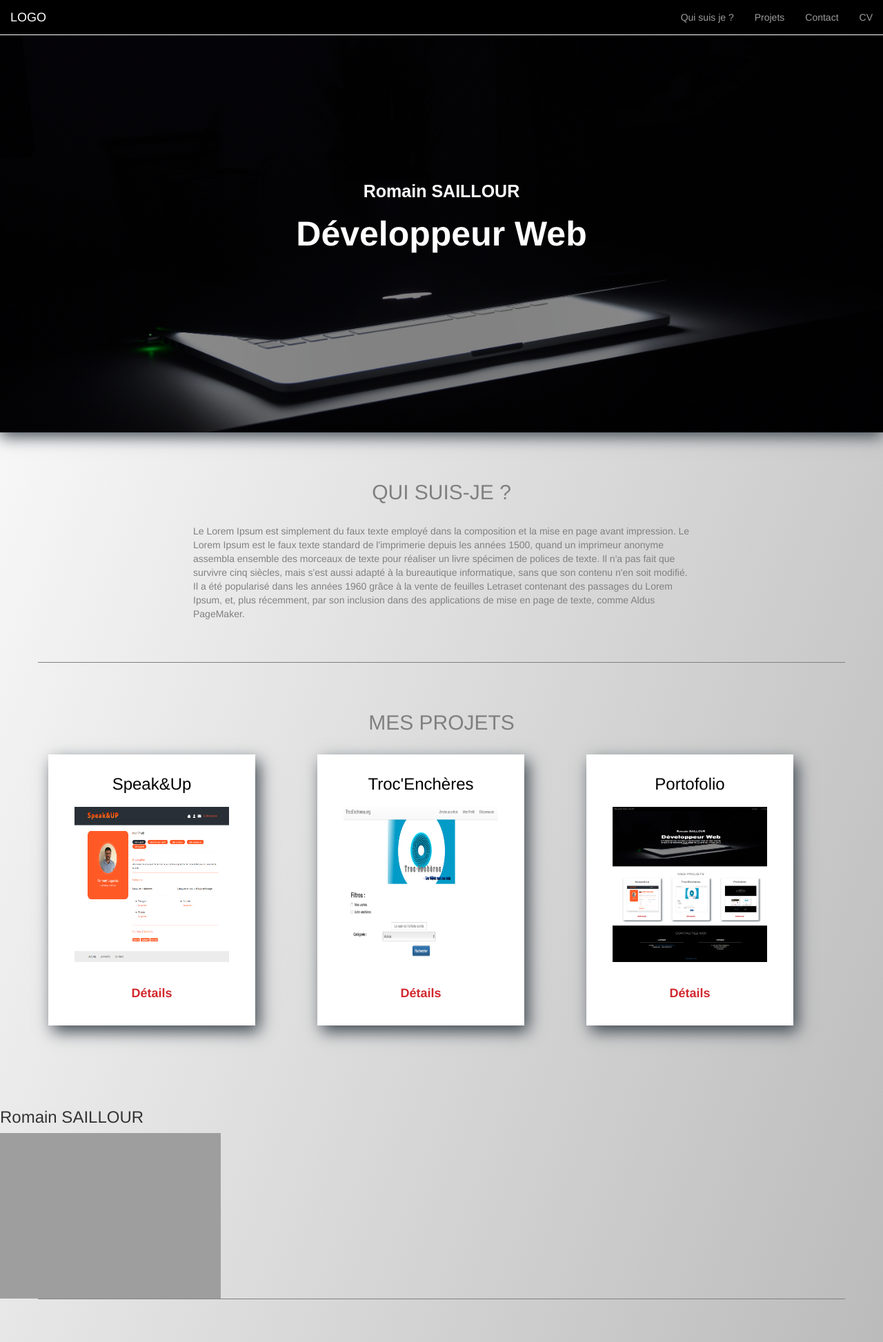
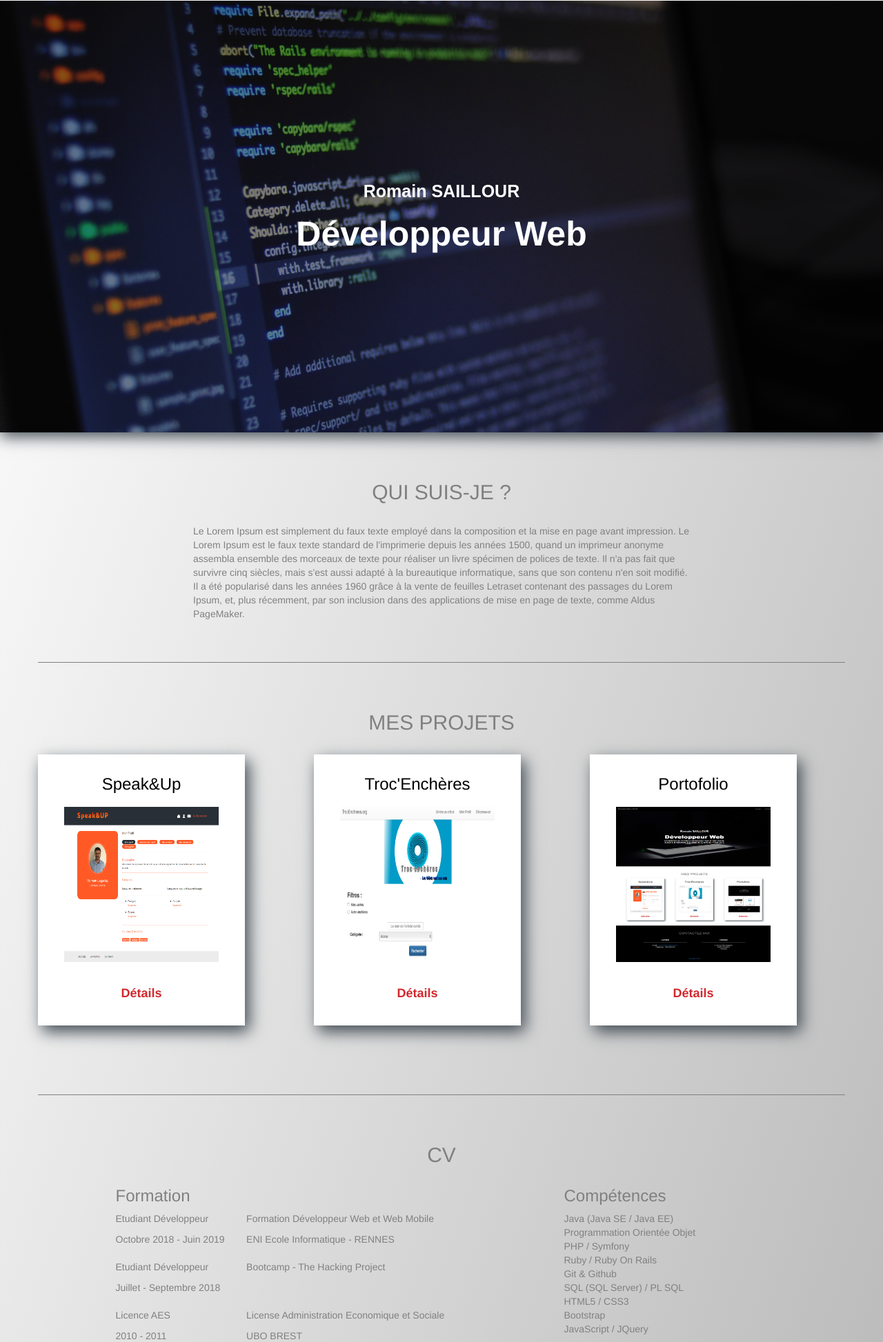
Before and after one commit to RomainSai/portofolio, a PHP site: page /index.html in a window 1280 px wide. Shown: the top 1946 px of the page at 69% size. Run offline with PHP 8.4, Linux system fonts and the light colour scheme; some libraries are stand-ins or nearby versions; grey boxes are pictures that could not be loaded.

Commit message:
changement photo begin du cv et bouton ouvrir en pdf cv

```diff
--- a/index.html
+++ b/index.html
@@ -15,9 +15,9 @@
   <!-- HEADER -->
   <header id="header">
     <nav id="navbar" class="navbar header navbar-inverse navbar-fixed-top align-items-center">
-      <div class="container-fluid">
+      <div class="container-fluid" id="navbar">
         <!-- Brand and toggle get grouped for better mobile display -->
-        <div class="navbar-header">
+        <div class="navbar-header" id="navbar">
           <button type="button" class="navbar-toggle collapsed" id="dlDropDown" data-toggle="collapse" data-target="#bs-example-navbar-collapse-1" aria-expanded="false">
             <span class="sr-only">Toggle navigation</span>
             <span class="icon-bar"></span>
@@ -32,7 +32,7 @@
             <li><a class="download" href="#presentation">Qui suis je ?</a></li>
             <li><a class="download" href="#projets">Projets</a></li>
             <li><a class="download" href="#contact">Contact</a></li>
-            <li><a class="download" href="#cv">CV</a></li>
+            <li><a class="download" href="#resume">CV</a></li>
           </ul>
         </div><!-- /.navbar-collapse -->
       </div><!-- /.container-fluid -->
@@ -80,9 +80,9 @@
           <h2 class="text-capitalize">MES PROJETS</h2>
         </div>
       </div>
-      <div class="">
+      <div class="row">
           <!-- projet 1 -->
-        <div id="projetsBoxParent" class="col-xl-4 col-lg-4 col-md-4 col-sm-6 col-xs-12">
+        <div id="projetsBoxParent" class="col-xl-4 col-lg-4 col-md-4 col-sm-6 col-xs-6 col-xs-offset-3">
             <div id="projetsBox" class="col-xl-offset-0 col-xl-10 col-lg-offset-0 col-lg-12 col-md-offset-0 col-md-12 col-sm-offset-1 col-sm-10 col-xs-12 ">
                 <h3>Speak&Up</h3>
                 <img src="images/screenSpeak&UpProfil.png" alt="image Speak&Up">
@@ -197,11 +197,117 @@
     </div>
   </div>
 
+  <!--SECTION 5 CV en HTML CSS -->
+  <section id="resume" class="culture-section2 container">
+    <div class="container">
+      <div class="row">
+        <div class="col-sm-10 col-sm-offset-1">
+          <h2 class="text-capitalize">CV</h2>
+          <div class="row">
+            <div class="col-md-7">
+              <h3>Formation</h3>
+              <ul>
+                <li>
+                  <div class="row">
+                    <div class="col-md-4">
+                      <p class="sm-text-center">Etudiant Développeur</p>
+                      <p class="sm-text-center">Octobre 2018 - Juin 2019</p>
+                    </div>
+                    <div class="col-md-8">
+                      <p>Formation Développeur Web et Web Mobile</p>
+                      <p>ENI Ecole Informatique - RENNES
+                      </p>
+                    </div>
+                  </div>
+                </li>
+              </ul>
+              <ul>
+                <li>
+                  <div class="row">
+                    <div class="col-md-4">
+                      <p class="sm-text-center">Etudiant Développeur</p>
+                      <p class="sm-text-center">Juillet - Septembre 2018</p>
+                    </div>
+                    <div class="col-md-8">
+                      <p>Bootcamp - The Hacking Project</p>
+                    </div>
+                  </div>
+                </li>
+              </ul>
+              <ul>
+                <li>
+                  <div class="row">
+                    <div class="col-md-4">
+                      <p class="sm-text-center">Licence AES</p>
+                      <p class="sm-text-center">2010 - 2011</p>
+                    </div>
+                    <div class="col-md-8">
+                      <p>License Administration Economique et Sociale</p>
+                      <p>UBO BREST</p>
+                    </div>
+                  </div>
+                </li>
+              </ul>
+              <ul>
+                <li>
+                  <div class="row">
+                    <div class="col-md-4">
+                      <p class="sm-text-center">Licence MOA</p>
+                      <p class="sm-text-center">2009 - 2010</p>
+                    </div>
+                    <div class="col-md-8">
+                      <p>License Management des Organisations Agricoles</p>
+                      <p>UBO BREST site de MORLAIX</p>
+                    </div>
+                  </div>
+                </li>
+              </ul>
+              <ul>
+                <li>
+                  <div class="row">
+                    <div class="col-md-4">
+                      <p class="sm-text-center">BTS CGO</p>
+                      <p class="sm-text-center">2007 - 2009</p>
+                    </div>
+                    <div class="col-md-8">
+                      <p>BTS Comptabilité et Gestion des Organisations</p>
+                      <p>Lycée Jules Lesven - BREST</p>
+                    </div>
+                  </div>
+                </li>
+              </ul>
+            </div>
+            <div class="col-md-4 col-md-offset-1">
+              <h3>Compétences</h3>
+              <ul>
+                <li>Java (Java SE / Java EE)</li>
+                <li>Programmation Orientée Objet</li>
+                <li>PHP / Symfony</li>
+                <li>Ruby / Ruby On Rails</li>
+                <li>Git & Github</li>
+                <li>SQL (SQL Server) / PL SQL</li>
+                <li>HTML5 / CSS3</li>
+                <li>Bootstrap</li>
+                <li>JavaScript / JQuery</li>
+              </ul>
+
+              <h3>Atouts</h3>
+              <ul>
+                <li>Polyvalent</li>
+                <li>Rigoureux</li>
+                <li>Organisé</li>
+                <li>Esprit d'équipe</li>
+                <li>Sens relationnel</li>
+                <li>Ponctuel</li>
+              </ul>
+            </div>
+          </div>
+        </div>
+      </div>
+    </div>
+  </section>
+
     <!--SECTION 4 CV -->
-    <div class="photoCV">
-      <h3>Romain SAILLOUR</h3>
-      <img src="images/photo CV R.png" alt="">
-    </div>
 
     <section id="cv" class="culture-section2 container">
         <div id="" class="col-md-12">
@@ -221,25 +327,13 @@
             </div>
         </div>
     </section>
-
-    <div class="boutton-details">
-        <span class="btn cvBtn">Afficher CV</span>
-    </div>
-
-
-    <div id="popup"  class="cvAfficher" style="display:none;">
-      <div class="ct-sliderPop-container cv-container">
-        <div class="ct-sliderPop ct-sliderPop-slide1 open">
-          <div id="popup" class="inner">
-            <h2>CV</h2>
-            <img id="popupProjet" src="images/cv.jpg" alt="image CV">
-            <a class="ct-newsletter-close ct-sliderPop-close" href="#cv">
-            <img alt="close" src="https://www.solodev.com/assets/popup-slider/popup-close.png"></a>
-          </div>
-        </div>
+    <div class="row sm-text-center">
+      <div class="boutton-details">
+        <form method="get" target="_blank" action="cv/cv.pdf">
+          <button type="submit" >Visualiser CV en PDF</button>
+        </form>
       </div>
     </div>
-
 
   <!-- SECTION 3 Contact -->
   <section id="contact" class="culture-section3">
--- a/popup-slider.js
+++ b/popup-slider.js
@@ -3,6 +3,17 @@ $(document).ready(function () {
     $(".dropdown-menu a").click(function () {
         $(this).closest(".dropdown-menu").prev().dropdown("toggle");
     });
+    var prevScrollpos = window.pageYOffset;
+    window.onscroll = function () {
+        var currentScrollPos = window.pageYOffset;
+        if (prevScrollpos > currentScrollPos) {
+            document.getElementById("navbar").style.top = "0";
+            console.log("je suis dans le if");
+        } else {
+            document.getElementById("navbar").style.top = "-500px";
+        }
+        prevScrollpos = currentScrollPos;
+    }
 });
 
 
@@ -139,7 +150,7 @@ $(document).ready(function(){
 //Script NAVABAR disparait on scroll down reapparait scroll up
 $(document).ready(function () {
   var prevScrollpos = window.pageYOffset;
-    window.onscroll = function () {
+  window.onscroll = function() {
   var currentScrollPos = window.pageYOffset;
   if (prevScrollpos > currentScrollPos) {
     document.getElementById("navbar").style.top = "0";
@@ -147,12 +158,8 @@ $(document).ready(function () {
     document.getElementById("navbar").style.top = "-50px";
   }
   prevScrollpos = currentScrollPos;
+
+  //Script bouton vers le haut
+  document.getElementById("cRetour").className = (window.pageYOffset > 300) ? "cVisible" : "cInvisible";
   }
 });
-
-//Script bouton vers le haut
-$(document).ready(function () {
-        window.onscroll = function (ev) {
-            document.getElementById("cRetour").className = (window.pageYOffset > 300) ? "cVisible" : "cInvisible";
-        };
-});
--- a/style.css
+++ b/style.css
@@ -16,9 +16,15 @@ img#bg {
     height: 100%;
 }
 
+.text-capitalize {
+  text-align: center;
+  font-size: 30px;
+  color: grey;
+}
+
 /* SECTION 1  */
 .first-section {
-  background: linear-gradient(rgba(0, 0, 0, 0.45),rgba(0, 0, 0, 0.45)), url(images/imageDark.jpg) fixed no-repeat;
+  background: linear-gradient(rgba(0, 0, 0, 0.45),rgba(0, 0, 0, 0.45)), url(images/image_code.jpg) fixed no-repeat;
   height: 100%;
   background-size: cover;
   color: #fff;
@@ -272,12 +278,25 @@ img#bg {
 }
 
 /* SECTION 4 CV */
+#resume ul{
+    padding-left: 0px !important;
+}
+#resume ul li{
+  list-style-type: none;
+  text-align: left;
+
+}
+
+.cvBtn{
+
+}
+
 #cv img{
   width: 100%;
   height: 100%;
 }
 
-#cv, #projets{
+#cv, #projets, #resume{
     border-top: 1px solid grey;
 }
 
@@ -333,6 +352,7 @@ hr{
   # Navbar
 ================================= */
 .navbar {
+  transition: top 0.3s; /* Transition effect when sliding down (and up) */
   border-radius: 0px !important;
   background-color: black !important;
   margin-bottom: 0px !important;
@@ -340,7 +360,6 @@ hr{
   position: fixed;
   top: 0;
   width: 100%;
-  display: block;
   transition: top 0.3s;
 }
 
```
Also changed, not shown: images/image_code.jpg (added), 1 other file. Lines whose indentation alone changed are shown as unchanged.
